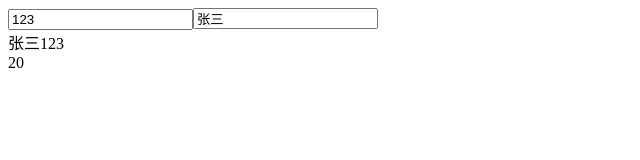
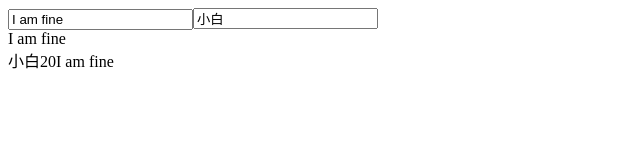
Before and after one commit to chris-envas/simple-mvvm, a website: page index.html in a window 1280 px wide. Shown: the whole page, without its empty margins (0-640 px from the left). Drawn offline with Linux system fonts and the light colour scheme.

Commit message:
双向数据绑定

```diff
--- a/index.html
+++ b/index.html
@@ -8,10 +8,10 @@
 </head>
 <body>
     <div id="app">
-        <input type="text" v-model="test">
+        <input type="text" v-model="text">
         <input type="text" v-model="man.name">
-        <div>{{man.name}}{{test}}</div>
-        <div>{{man.age}}</div>
+        <div v-html="text"></div>
+        <div>{{man.name}}{{man.age}}{{text}}</div>
     </div>
     <script src="./src/mvvm.js"></script>
     <script>
@@ -19,16 +19,15 @@
             el: "#app",
             data: {
                 man: {
-                    name: '张三',
+                    name: '小白',
                     age: 20
                 },
-                test: 'xx'
+                text: 'hello world',
             }
         })
 
         setTimeout(function(){
-            console.log('xx')
-            app.test = "123"
+            app.text = "I am fine"
         },3000)
     </script>
 </body>
--- a/src/mvvm.js
+++ b/src/mvvm.js
@@ -75,7 +75,7 @@ class Compile {
         [...attributes].forEach(attr => {
             let {name,value} = attr
             if(this.isDirective(name)) {
-                let [,directive] = name.split('-')
+                let [,directive] = name.split('-');
                 CompileUtil[directive](node,value,this.vm);
             }
         })
@@ -140,6 +140,13 @@ CompileUtil = {
        })
        this.updater['modeUpdater'](node,data);
     },
+    html(node,expr,vm){
+        let data = this.getValue(vm,expr);
+        new Watcher(vm,expr,(newValue) => {
+            this.updater['htmlUpdater'](node,newValue);
+       })
+        this.updater['htmlUpdater'](node,data);
+    },
     getContentValue(vm,expr) {
         let value =  expr.replace(/\{\{(.+?)}\}/g,(...agrs) => {
             return this.getValue(vm,agrs[1]);
@@ -165,6 +172,9 @@ CompileUtil = {
         },
         textUpdater(node,value){
             node.textContent = value;
+        },
+        htmlUpdater(node,value){
+            node.innerHTML = value;
         }
     }
 }
```
Also changed, not shown: readme.md.
